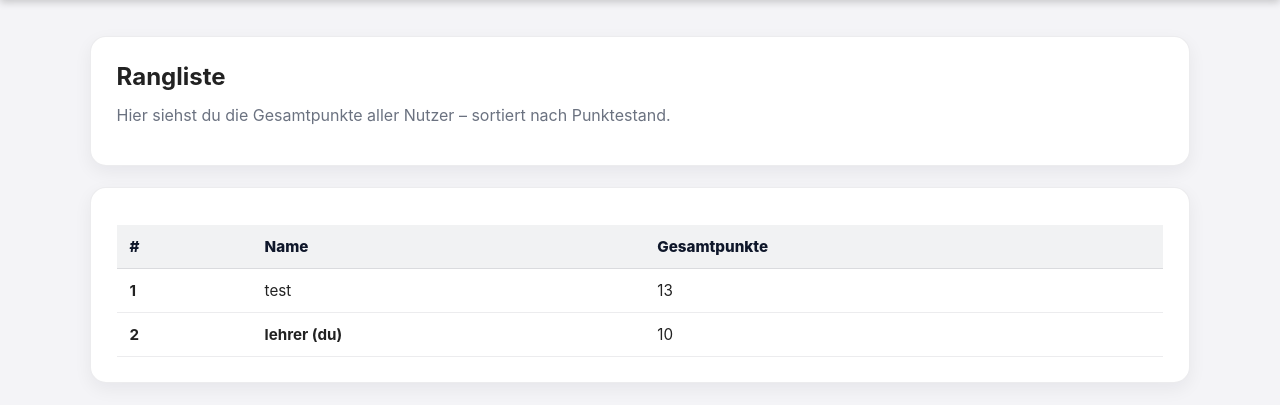
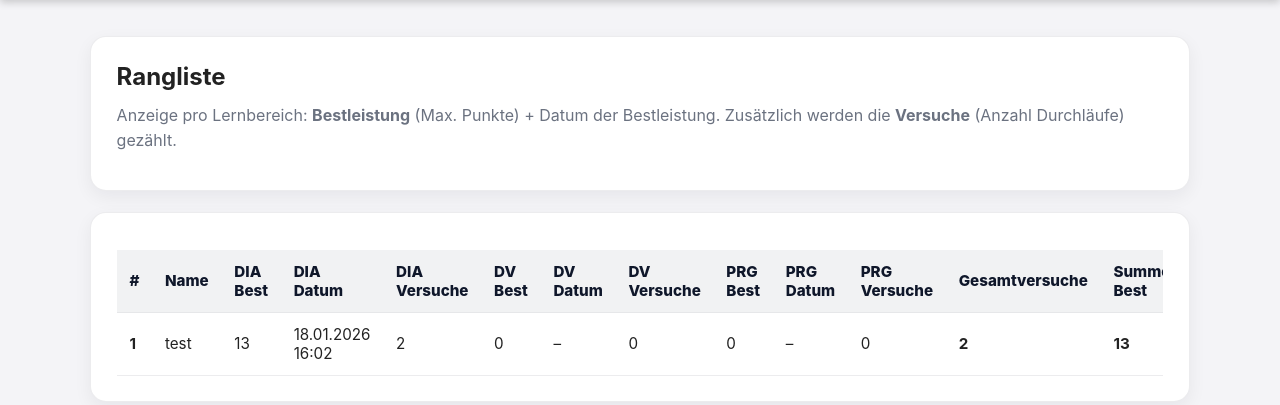
Before and after one commit to Chris-code-oa/uni-webapp, a Flask app: page /leaderboard in a window 1280 px wide. Shown: the part 73-478 px from the top of the page. Run offline with Flask 3, Linux system fonts and the light colour scheme; a user stored in the database is signed in; data comes from the database, SQL or seed files in the repository; both versions use the stored data as it was after the commit.

Commit message:
Fix DIA Aufgaben, Summary und lokale Tests

```diff
--- a/app.py
+++ b/app.py
@@ -10,7 +10,7 @@ from flask_login import (
     login_required,
     current_user,
 )
-from sqlalchemy import func
+from sqlalchemy import func, and_
 
 from models import db, User, Result
 
@@ -53,25 +53,48 @@ def teacher_required(func_):
         if getattr(current_user, "role", "student") != "teacher":
             abort(403)
         return func_(*args, **kwargs)
-
     return wrapper
 
 
 # ---------------------------------------------------------
-# ⭐ Hilfsfunktionen: Punkte + DIA-Fortschritt
+# ⭐ Hilfsfunktionen: Result speichern + Bestwerte
 # ---------------------------------------------------------
-def add_points(quiz_name: str, points: int):
+def add_result(quiz_name: str, points: int):
+    """Speichert einen Result-Eintrag mit Zeitstempel (created_at)."""
     if not current_user.is_authenticated:
         return
-    if points <= 0:
-        return
+    if points is None:
+        points = 0
+    points = int(points)
+    if points < 0:
+        points = 0
 
-    result = Result(quiz_name=quiz_name, points=points, user_id=current_user.id)
-    db.session.add(result)
-    current_user.total_points += points
+    r = Result(quiz_name=quiz_name, points=points, user_id=current_user.id)
+    db.session.add(r)
     db.session.commit()
 
 
+def recompute_best_total_points(user_id: int):
+    """
+    Setzt user.total_points auf die Summe der Bestwerte je Bereich:
+    DIA_RUN + DV_RUN + PRG_RUN
+    => kein endloses Addieren.
+    """
+    user = User.query.get(user_id)
+    if not user:
+        return
+
+    dia_best = db.session.query(func.max(Result.points)).filter_by(user_id=user_id, quiz_name="DIA_RUN").scalar() or 0
+    dv_best = db.session.query(func.max(Result.points)).filter_by(user_id=user_id, quiz_name="DV_RUN").scalar() or 0
+    prg_best = db.session.query(func.max(Result.points)).filter_by(user_id=user_id, quiz_name="PRG_RUN").scalar() or 0
+
+    user.total_points = int(dia_best) + int(dv_best) + int(prg_best)
+    db.session.commit()
+
+
+# ---------------------------------------------------------
+# 🧩 DIA: Fortschritt & Scoring (Session-basiert)
+# ---------------------------------------------------------
 DIA_TASK_VIEWS = ["dia_a1", "dia_a2", "dia_a3", "dia_a4", "dia_a5"]
 
 
@@ -95,6 +118,11 @@ def get_dia_progress_for_view(current_view: str):
     if current_view in DIA_TASK_VIEWS and current_view not in done:
         count += 1
     return count, len(DIA_TASK_VIEWS)
+
+
+def add_dia_run_points(points: int):
+    """Addiert Punkte in den aktuellen DIA-Durchlauf (Run)."""
+    session["dia_run_points"] = int(session.get("dia_run_points", 0)) + int(points or 0)
 
 
 # ---------------------------------------------------------
@@ -159,23 +187,11 @@ def teacher_dashboard():
             Result.user_id.label("user_id"),
             func.count(Result.id).label("attempts"),
             func.max(Result.created_at).label("last_activity"),
-            func.sum(Result.points).label("sum_points"),
         )
         .group_by(Result.user_id)
         .all()
     )
     stats_map = {s.user_id: s for s in stats}
-
-    dia_stats = (
-        db.session.query(
-            Result.user_id.label("user_id"),
-            func.sum(Result.points).label("dia_points"),
-        )
-        .filter(Result.quiz_name.like("DIA_%"))
-        .group_by(Result.user_id)
-        .all()
-    )
-    dia_map = {d.user_id: int(d.dia_points or 0) for d in dia_stats}
 
     rows = []
     for u in students:
@@ -186,7 +202,6 @@ def teacher_dashboard():
                 "total_points": int(getattr(u, "total_points", 0) or 0),
                 "attempts": int(st.attempts) if st else 0,
                 "last_activity": st.last_activity if st else None,
-                "dia_points": int(dia_map.get(u.id, 0)),
             }
         )
 
@@ -226,14 +241,29 @@ def dia_next():
 @app.route("/dia/summary")
 @login_required
 def dia_summary():
-    results = (
-        Result.query.filter_by(user_id=current_user.id)
-        .filter(Result.quiz_name.like("DIA_%"))
-        .all()
+    """
+    Speichert EINEN Durchlauf als DIA_RUN (mit created_at),
+    zeigt: Run-Punkte, Bestwert DIA, DIA-Versuche.
+    """
+    run_points = int(session.get("dia_run_points", 0))
+    already_saved = bool(session.get("dia_run_saved", False))
+
+    if not already_saved:
+        add_result("DIA_RUN", run_points)
+        session["dia_run_saved"] = True
+        recompute_best_total_points(current_user.id)
+
+    dia_best = db.session.query(func.max(Result.points)).filter_by(user_id=current_user.id, quiz_name="DIA_RUN").scalar() or 0
+    dia_attempts = db.session.query(func.count(Result.id)).filter_by(user_id=current_user.id, quiz_name="DIA_RUN").scalar() or 0
+
+    total_tasks = len(DIA_TASK_VIEWS)
+    return render_template(
+        "dia_summary.html",
+        dia_points=run_points,
+        total_tasks=total_tasks,
+        dia_best=int(dia_best),
+        dia_attempts=int(dia_attempts),
     )
-    dia_points = sum(r.points for r in results)
-    total_tasks = len(DIA_TASK_VIEWS)
-    return render_template("dia_summary.html", dia_points=dia_points, total_tasks=total_tasks)
 
 
 @app.route("/dia/restart")
@@ -241,6 +271,8 @@ def dia_summary():
 def dia_restart():
     session["dia_done"] = []
     session["dia_scored"] = []
+    session["dia_run_points"] = 0
+    session["dia_run_saved"] = False
     return redirect(url_for("dia_next"))
 
 
@@ -256,8 +288,11 @@ def dia_a1():
         {"id": "b3", "text": "… ist ein zentraler Speicher für ein lokales Netzwerk."},
         {"id": "b4", "text": "… ist ein Rechner, der in einem Netzwerk bestimmte Aufgaben übernimmt."},
     ]
+
     optionen = ["Router", "Client", "NAS", "Server"]
+
     korrekt = {"b1": "Router", "b2": "Client", "b3": "NAS", "b4": "Server"}
+
     erklaerung = {
         "b1": "Ein Router verbindet das interne Netzwerk mit dem Internet (Routing zwischen Netzen).",
         "b2": "Ein Client ist ein internetfähiges Endgerät, das Dienste nutzt (z. B. PC, Laptop).",
@@ -281,12 +316,12 @@ def dia_a1():
 
         scored = get_dia_scored()
         if "dia_a1" not in scored:
-            add_points("DIA_A1", punkte)
+            add_result("DIA_A1", punkte)       # Detailverlauf
+            add_dia_run_points(punkte)         # Run-Summe
             scored.append("dia_a1")
             session["dia_scored"] = scored
 
     dia_progress, dia_total = get_dia_progress_for_view("dia_a1")
-
     return render_template(
         "dia_a1.html",
         beschreibungen=beschreibungen,
@@ -313,7 +348,9 @@ def dia_a2():
         {"id": "q3", "text": "Welches Gerät ist hauptsächlich dafür da, Dokumente aus dem Netzwerk auf Papier auszugeben?", "optionen": ["Beamer", "Drucker", "Server"]},
         {"id": "q4", "text": "Welches Gerät wird meistens genutzt, um Dienste wie Webseiten oder Datenbanken im Netzwerk bereitzustellen?", "optionen": ["Client", "Server", "Smartphone"]},
     ]
+
     korrekt = {"q1": "Switch", "q2": "Access Point", "q3": "Drucker", "q4": "Server"}
+
     erklaerung = {
         "q1": "Ein Switch verteilt Daten innerhalb eines LAN und verbindet Geräte miteinander.",
         "q2": "Ein Access Point stellt WLAN bereit, damit Geräte drahtlos ins Netzwerk kommen.",
@@ -338,12 +375,12 @@ def dia_a2():
 
         scored = get_dia_scored()
         if "dia_a2" not in scored:
-            add_points("DIA_A2", punkte)
+            add_result("DIA_A2", punkte)
+            add_dia_run_points(punkte)
             scored.append("dia_a2")
             session["dia_scored"] = scored
 
     dia_progress, dia_total = get_dia_progress_for_view("dia_a2")
-
     return render_template(
         "dia_a2.html",
         fragen=fragen,
@@ -369,8 +406,11 @@ def dia_a3():
         {"id": "s3", "text": "Ein Access Point ermöglicht drahtlose Verbindungen für Geräte wie Smartphones und Laptops."},
         {"id": "s4", "text": "Ein NAS wird im Netzwerk hauptsächlich als zentraler Speicher verwendet."},
     ]
+
     optionen = ["Richtig", "Falsch"]
+
     korrekt = {"s1": "Richtig", "s2": "Falsch", "s3": "Richtig", "s4": "Richtig"}
+
     erklaerung = {
         "s1": "Ein Router verbindet unterschiedliche Netzwerke (z. B. Heimnetz ↔ Internet).",
         "s2": "Ein Switch verbindet Geräte im LAN; die Internetverbindung macht typischerweise der Router.",
@@ -395,12 +435,12 @@ def dia_a3():
 
         scored = get_dia_scored()
         if "dia_a3" not in scored:
-            add_points("DIA_A3", punkte)
+            add_result("DIA_A3", punkte)
+            add_dia_run_points(punkte)
             scored.append("dia_a3")
             session["dia_scored"] = scored
 
     dia_progress, dia_total = get_dia_progress_for_view("dia_a3")
-
     return render_template(
         "dia_a3.html",
         aussagen=aussagen,
@@ -463,12 +503,12 @@ def dia_a4():
 
         scored = get_dia_scored()
         if "dia_a4" not in scored:
-            add_points("DIA_A4", punkte)
+            add_result("DIA_A4", punkte)
+            add_dia_run_points(punkte)
             scored.append("dia_a4")
             session["dia_scored"] = scored
 
     dia_progress, dia_total = get_dia_progress_for_view("dia_a4")
-
     return render_template(
         "dia_a4.html",
         netzwerke=netzwerke,
@@ -537,12 +577,12 @@ def dia_a5():
 
         scored = get_dia_scored()
         if "dia_a5" not in scored:
-            add_points("DIA_A5", punkte)
+            add_result("DIA_A5", punkte)
+            add_dia_run_points(punkte)
             scored.append("dia_a5")
             session["dia_scored"] = scored
 
     dia_progress, dia_total = get_dia_progress_for_view("dia_a5")
-
     return render_template(
         "dia_a5.html",
         aufgaben=aufgaben,
@@ -587,7 +627,6 @@ def login():
         password = request.form.get("password")
 
         user = User.query.filter_by(username=username).first()
-
         if user and user.check_password(password):
             login_user(user)
             return redirect(url_for("dashboard"))
@@ -605,7 +644,7 @@ def logout():
 
 
 # ---------------------------------------------------------
-# 🔥 Ergebnisse & Rangliste
+# 🔥 Ergebnisse
 # ---------------------------------------------------------
 @app.route("/me/results")
 @login_required
@@ -614,11 +653,116 @@ def my_results():
     return render_template("my_results.html", results=results)
 
 
+# ---------------------------------------------------------
+# 🏆 Rangliste: Bestwerte + Datum + Attempts pro Bereich
+# ---------------------------------------------------------
 @app.route("/leaderboard")
 @login_required
 def leaderboard():
-    users = User.query.order_by(User.total_points.desc()).all()
-    return render_template("leaderboard.html", users=users)
+    # Bestwerte je User
+    dia_best = (
+        db.session.query(Result.user_id.label("user_id"), func.max(Result.points).label("best"))
+        .filter(Result.quiz_name == "DIA_RUN")
+        .group_by(Result.user_id)
+        .subquery()
+    )
+    dv_best = (
+        db.session.query(Result.user_id.label("user_id"), func.max(Result.points).label("best"))
+        .filter(Result.quiz_name == "DV_RUN")
+        .group_by(Result.user_id)
+        .subquery()
+    )
+    prg_best = (
+        db.session.query(Result.user_id.label("user_id"), func.max(Result.points).label("best"))
+        .filter(Result.quiz_name == "PRG_RUN")
+        .group_by(Result.user_id)
+        .subquery()
+    )
+
+    # Datum zu Bestwert (max created_at, wenn points==best)
+    dia_best_at = (
+        db.session.query(Result.user_id.label("user_id"), func.max(Result.created_at).label("best_at"))
+        .join(dia_best, and_(
+            Result.user_id == dia_best.c.user_id,
+            Result.points == dia_best.c.best,
+            Result.quiz_name == "DIA_RUN"
+        ))
+        .group_by(Result.user_id)
+        .subquery()
+    )
+    dv_best_at = (
+        db.session.query(Result.user_id.label("user_id"), func.max(Result.created_at).label("best_at"))
+        .join(dv_best, and_(
+            Result.user_id == dv_best.c.user_id,
+            Result.points == dv_best.c.best,
+            Result.quiz_name == "DV_RUN"
+        ))
+        .group_by(Result.user_id)
+        .subquery()
+    )
+    prg_best_at = (
+        db.session.query(Result.user_id.label("user_id"), func.max(Result.created_at).label("best_at"))
+        .join(prg_best, and_(
+            Result.user_id == prg_best.c.user_id,
+            Result.points == prg_best.c.best,
+            Result.quiz_name == "PRG_RUN"
+        ))
+        .group_by(Result.user_id)
+        .subquery()
+    )
+
+    # Attempts je Bereich (Anzahl Runs)
+    dia_attempts = (
+        db.session.query(Result.user_id.label("user_id"), func.count(Result.id).label("attempts"))
+        .filter(Result.quiz_name == "DIA_RUN")
+        .group_by(Result.user_id)
+        .subquery()
+    )
+    dv_attempts = (
+        db.session.query(Result.user_id.label("user_id"), func.count(Result.id).label("attempts"))
+        .filter(Result.quiz_name == "DV_RUN")
+        .group_by(Result.user_id)
+        .subquery()
+    )
+    prg_attempts = (
+        db.session.query(Result.user_id.label("user_id"), func.count(Result.id).label("attempts"))
+        .filter(Result.quiz_name == "PRG_RUN")
+        .group_by(Result.user_id)
+        .subquery()
+    )
+
+    rows = (
+        db.session.query(
+            User,
+            func.coalesce(dia_best.c.best, 0).label("dia_best"),
+            dia_best_at.c.best_at.label("dia_best_at"),
+            func.coalesce(dia_attempts.c.attempts, 0).label("dia_attempts"),
+
+            func.coalesce(dv_best.c.best, 0).label("dv_best"),
+            dv_best_at.c.best_at.label("dv_best_at"),
+            func.coalesce(dv_attempts.c.attempts, 0).label("dv_attempts"),
+
+            func.coalesce(prg_best.c.best, 0).label("prg_best"),
+            prg_best_at.c.best_at.label("prg_best_at"),
+            func.coalesce(prg_attempts.c.attempts, 0).label("prg_attempts"),
+        )
+        .filter(User.role != "teacher")
+        .outerjoin(dia_best, User.id == dia_best.c.user_id)
+        .outerjoin(dia_best_at, User.id == dia_best_at.c.user_id)
+        .outerjoin(dia_attempts, User.id == dia_attempts.c.user_id)
+
+        .outerjoin(dv_best, User.id == dv_best.c.user_id)
+        .outerjoin(dv_best_at, User.id == dv_best_at.c.user_id)
+        .outerjoin(dv_attempts, User.id == dv_attempts.c.user_id)
+
+        .outerjoin(prg_best, User.id == prg_best.c.user_id)
+        .outerjoin(prg_best_at, User.id == prg_best_at.c.user_id)
+        .outerjoin(prg_attempts, User.id == prg_attempts.c.user_id)
+        .all()
+    )
+
+    rows = sorted(rows, key=lambda r: (r.dia_best + r.dv_best + r.prg_best), reverse=True)
+    return render_template("leaderboard.html", rows=rows)
 
 
 # ---------------------------------------------------------
--- a/templates/leaderboard.html
+++ b/templates/leaderboard.html
@@ -1,44 +1,81 @@
 {% extends "base.html" %}
+
+{% block title %}Rangliste{% endblock %}
 
 {% block content %}
 
 <section class="card">
   <h2>Rangliste</h2>
   <p class="text-muted">
-    Hier siehst du die Gesamtpunkte aller Nutzer – sortiert nach Punktestand.
+    Anzeige pro Lernbereich: <strong>Bestleistung</strong> (Max. Punkte) + Datum der Bestleistung.
+    Zusätzlich werden die <strong>Versuche</strong> (Anzahl Durchläufe) gezählt.
   </p>
 </section>
 
 <section class="card">
-  {% if users and users|length > 0 %}
+  {% if rows and rows|length > 0 %}
     <div style="overflow-x:auto;">
       <table class="table-clean">
         <thead>
           <tr>
             <th>#</th>
             <th>Name</th>
-            <th>Gesamtpunkte</th>
+
+            <th>DIA Best</th>
+            <th>DIA Datum</th>
+            <th>DIA Versuche</th>
+
+            <th>DV Best</th>
+            <th>DV Datum</th>
+            <th>DV Versuche</th>
+
+            <th>PRG Best</th>
+            <th>PRG Datum</th>
+            <th>PRG Versuche</th>
+
+            <th>Gesamtversuche</th>
+            <th>Summe Best</th>
           </tr>
         </thead>
+
         <tbody>
-          {% for u in users %}
+          {% for r in rows %}
+            {% set total_attempts = (r.dia_attempts + r.dv_attempts + r.prg_attempts) %}
+            {% set best_sum = (r.dia_best + r.dv_best + r.prg_best) %}
+
             <tr>
               <td><strong>{{ loop.index }}</strong></td>
+
               <td>
-                {% if current_user.is_authenticated and u.id == current_user.id %}
-                  <strong>{{ u.username }} (du)</strong>
+                {% if current_user.is_authenticated and r.User.id == current_user.id %}
+                  <strong>{{ r.User.username }} (du)</strong>
                 {% else %}
-                  {{ u.username }}
+                  {{ r.User.username }}
                 {% endif %}
               </td>
-              <td>{{ u.total_points }}</td>
+
+              <td>{{ r.dia_best }}</td>
+              <td>{% if r.dia_best_at %}{{ r.dia_best_at.strftime("%d.%m.%Y %H:%M") }}{% else %}–{% endif %}</td>
+              <td>{{ r.dia_attempts }}</td>
+
+              <td>{{ r.dv_best }}</td>
+              <td>{% if r.dv_best_at %}{{ r.dv_best_at.strftime("%d.%m.%Y %H:%M") }}{% else %}–{% endif %}</td>
+              <td>{{ r.dv_attempts }}</td>
+
+              <td>{{ r.prg_best }}</td>
+              <td>{% if r.prg_best_at %}{{ r.prg_best_at.strftime("%d.%m.%Y %H:%M") }}{% else %}–{% endif %}</td>
+              <td>{{ r.prg_attempts }}</td>
+
+              <td><strong>{{ total_attempts }}</strong></td>
+              <td><strong>{{ best_sum }}</strong></td>
             </tr>
           {% endfor %}
         </tbody>
       </table>
     </div>
+
   {% else %}
-    <p class="text-muted">Noch keine Nutzer vorhanden.</p>
+    <p class="text-muted">Noch keine Bestwerte vorhanden.</p>
   {% endif %}
 </section>
 
```
Also changed, not shown: templates/dia_a1.html (+15 -38 lines), templates/dia_a2.html (+15 -39 lines), templates/dia_a3.html (+17 -42 lines), templates/dia_a4.html (+36 -59 lines), templates/dia_a5.html (+35 -58 lines), templates/dia_summary.html (+16 -54 lines), instance/app.db.
